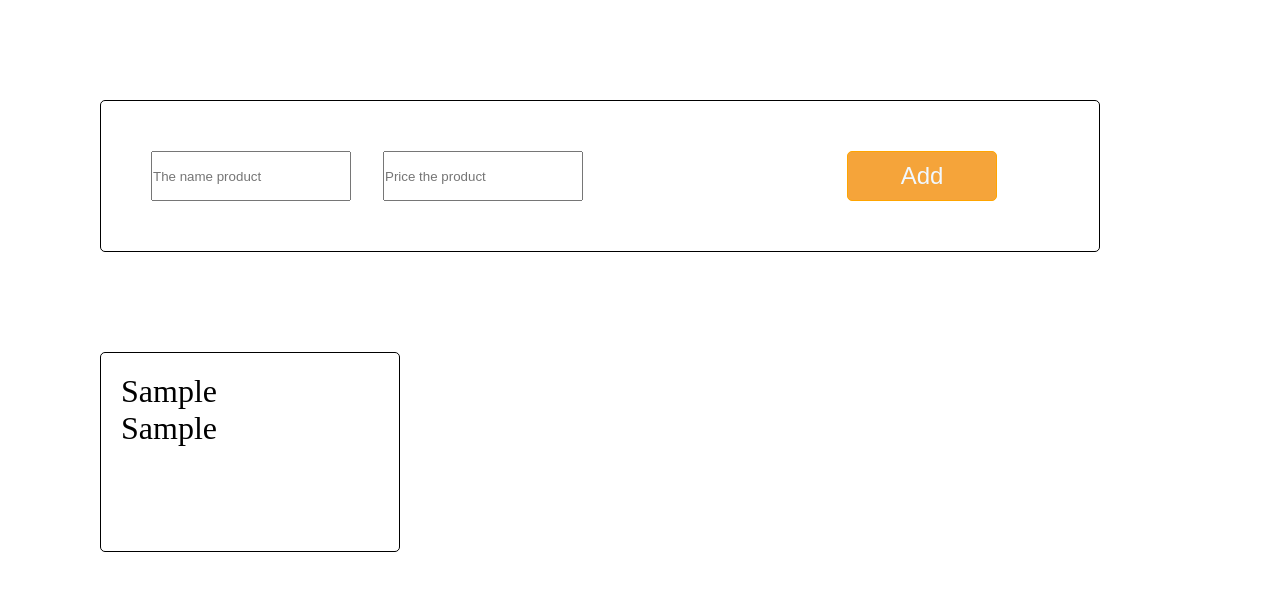
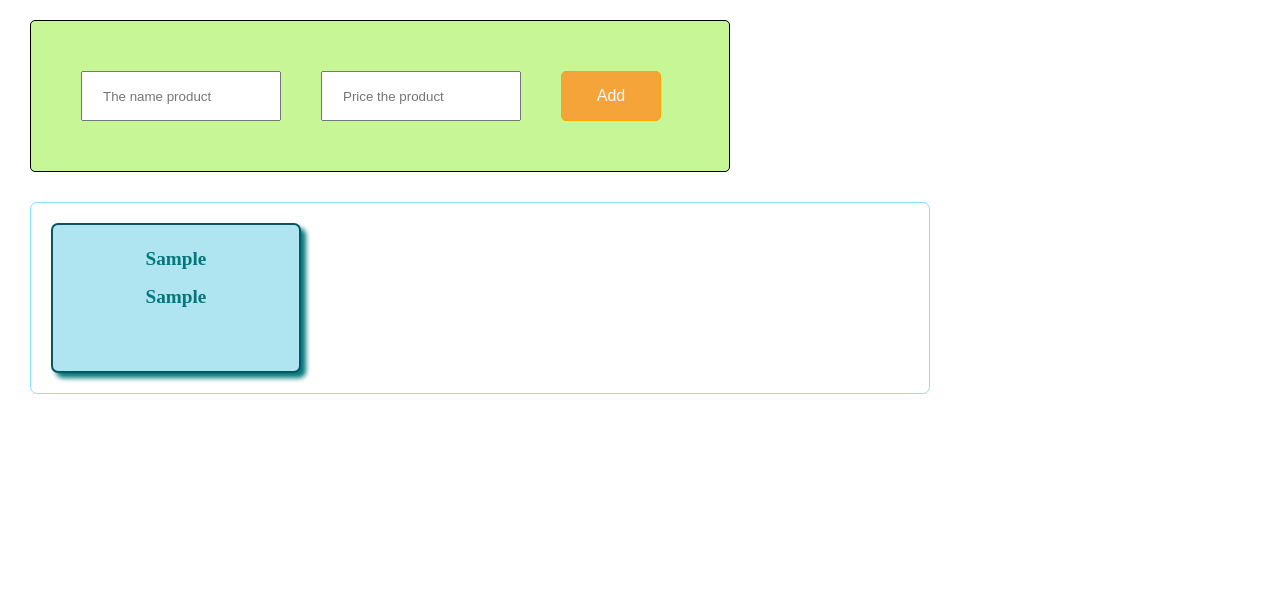
Before and after one commit to Sanzia7/Project, a plain HTML site: page hw_L-10_22.06/index.html in a window 1280 px wide. Both pictures are taken after typing "Sample", "Sample" into the empty fields and a click on the button "Add". Drawn offline with Linux system fonts and the light colour scheme.

Commit message:
correction of js code and styles

```diff
--- a/hw_L-10_22.06/css/style.css
+++ b/hw_L-10_22.06/css/style.css
@@ -4,39 +4,64 @@
    box-sizing: border-box;
 }
 
-.product_form {
-	display: grid;
-	grid-template-columns: repeat(4, 1fr);
-	gap: 30px;
-	margin: 100px;
-	width: 1000px;
+.products_form {
+   margin: 20px 30px;
+   width: 700px;
+   display: flex;
+   flex-direction: row;
+   flex-wrap: wrap;
+   justify-content: left;
+   gap: 40px;
+   align-items: center;
    border: 1px solid black;
    border-radius: 5px;
    padding: 50px;
+   background-color: rgb(198, 246, 149)
 }
 
 input {
    height: 50px;
    width: 200px;
-}
-.product-container {
-	margin: 100px;
-	width: 1200px;
-	width: 300px;
-	height: 200px;
-	border: 1px solid black;
-	border-radius: 5px;
-	font-size: 2em;
    padding: 20px;
+
 }
 
 button {
    background-color: rgb(245, 164, 58);
    height: 50px;
-	width: 150px;
-	grid-column: 4;
-	font-size: 1.5em;
+   width: 100px;
+   font-size: 1em;
    color: aliceblue;
    border: 1px solid orange;
    border-radius: 5px;
+   cursor: pointer;
 }
+
+.products_container {
+   max-width: 900px;
+   margin: 30px;
+   padding: 20px;
+   display: flex;
+   flex-wrap: wrap;
+   justify-content: space-between;
+   gap: 20px;
+   border: 1px solid rgb(132, 226, 250);
+   border-radius: 7px;
+   line-height: 1.5em;
+   color: rgb(3, 119, 123);
+}
+
+.product {
+   width: 250px;
+   height: 150px;
+   padding: 15px;
+   border: 2px solid rgb(5, 87, 98);
+   background-color: #afe4f1;
+   border-radius: 7px;
+   box-shadow: 5px 5px 5px;
+   text-align: center;
+   font-size: 1.2em;
+   font-weight: bold;
+   line-height: 2.0em;
+   cursor: pointer;
+}
--- a/hw_L-10_22.06/index.html
+++ b/hw_L-10_22.06/index.html
@@ -8,7 +8,7 @@
 		<link rel="stylesheet" href="css/style.css" />
 	</head>
 	<body>
-		<form class="product_form">
+		<form class="products_form">
 			<label>
 				<input placeholder="The name product" name="title" type="text" />
 			</label>
@@ -17,7 +17,7 @@
 			</label>
 			<button>Add</button>
 		</form>
-		<div class="product-container"></div>
+		<div class="products_container"></div>
 		<script src="js/script.js"></script>
 	</body>
 </html>
--- a/hw_L-10_22.06/js/script.js
+++ b/hw_L-10_22.06/js/script.js
@@ -1,17 +1,18 @@
-const product_add_form_elem = document.querySelector(".product_form");
-let products = [];
+const product_add_form_elem = document.querySelector(".products_form");
+let productsArr = [];
 
 function render() {
-   const container = document.querySelector(".product-container");
-   container.innerText = "";
-   products.forEach(({ title, price }) => {
+   const productsContainer = document.querySelector(".products_container");
+   // productsContainer.innerText = "";
+   productsArr.forEach(({ title, price }) => {
       const product = document.createElement("div");
       const titleElem = document.createElement("p");
       const priceElem = document.createElement("p");
       titleElem.innerText = title;
       priceElem.innerText = price;
+      product.classList.add('product');
       product.append(titleElem, priceElem);
-      container.append(product);
+      productsContainer.append(product);
    });
 }
 
@@ -19,7 +20,7 @@ product_add_form_elem.addEventListener("submit", (event) => {
    event.preventDefault();
    const { title, price } = event.target;
 
-   products.push({
+   productsArr.push({
       title: title.value,
       price: price.value,
    });
```
Also changed, not shown: 1 other file. Lines whose indentation alone changed are shown as unchanged.
